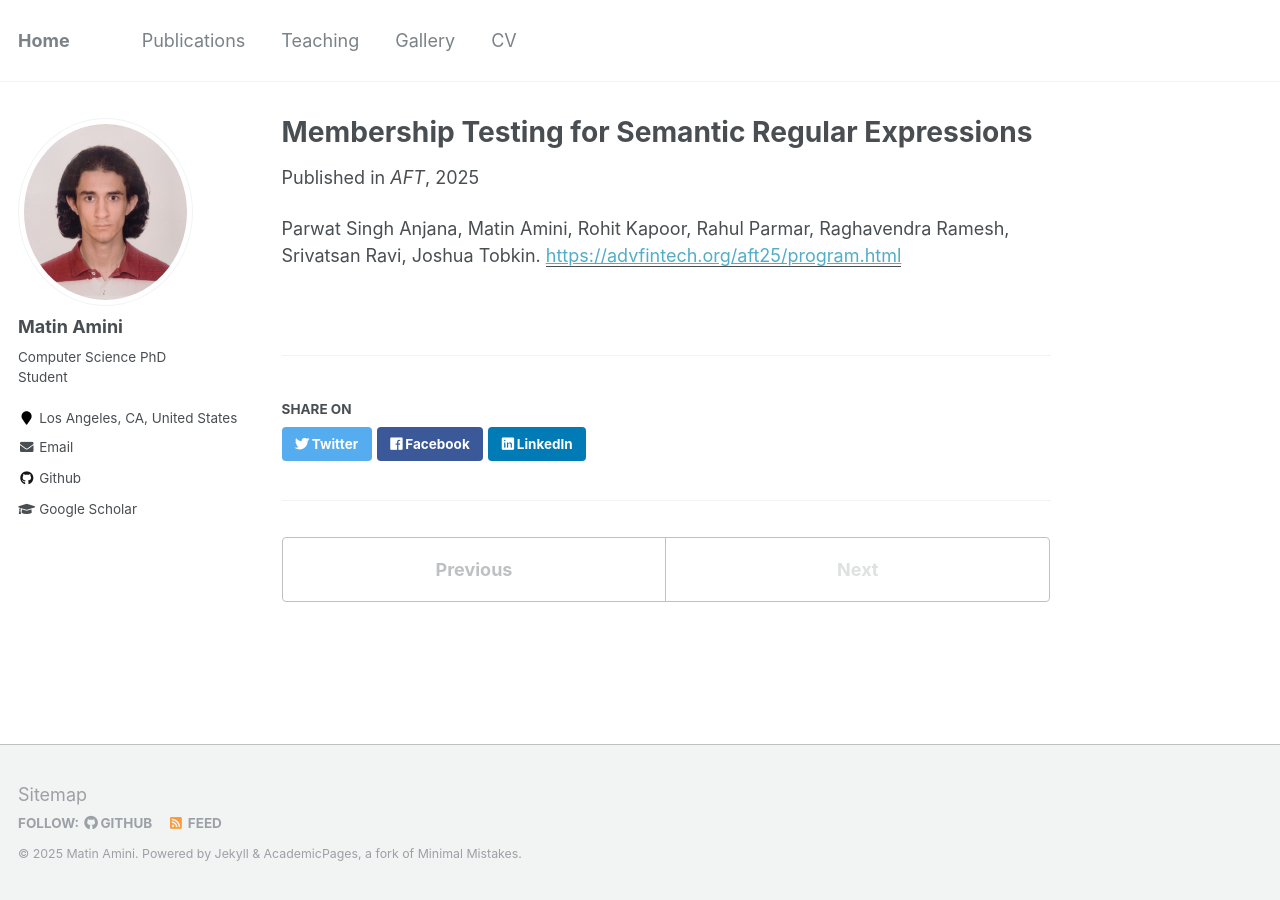
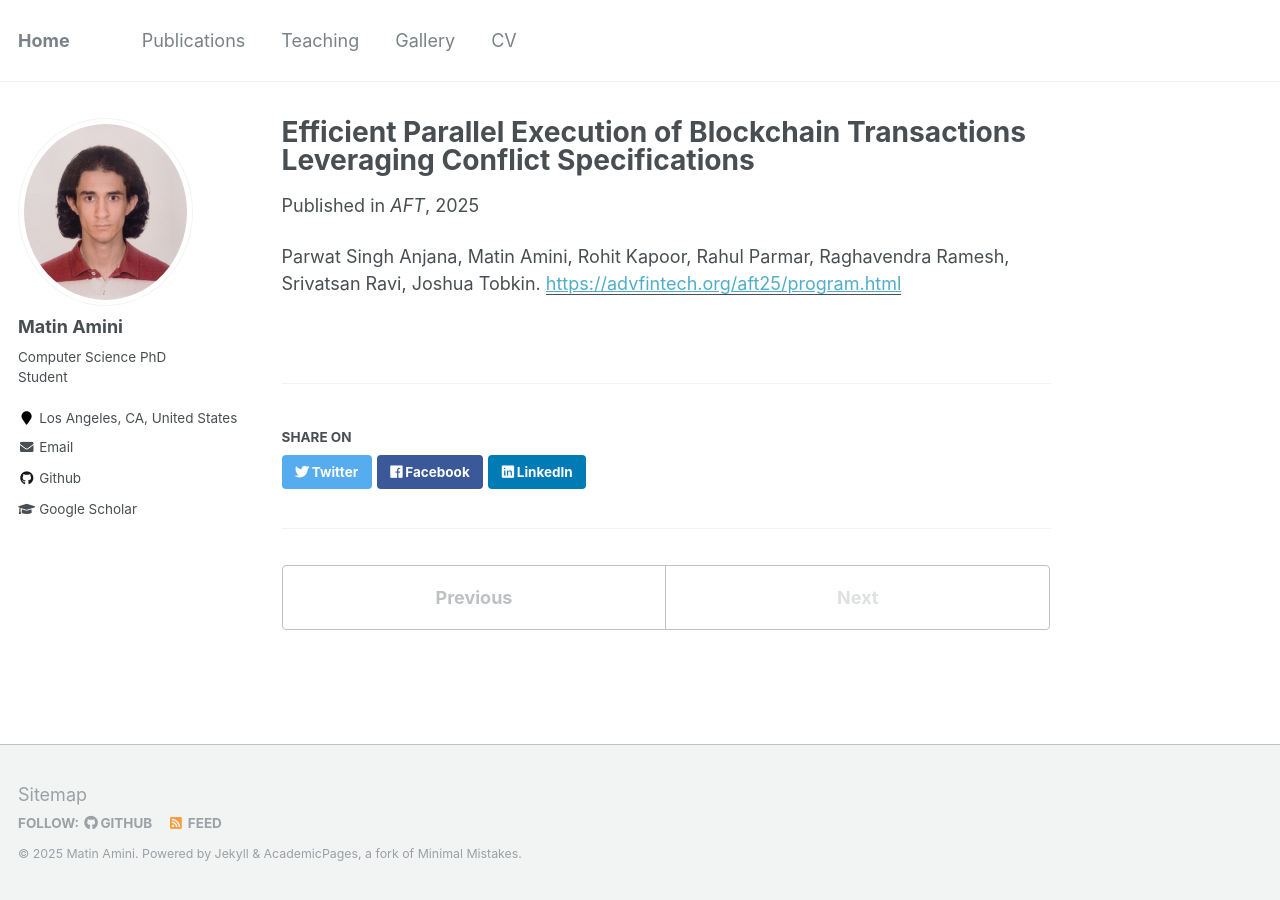
Before and after one commit to macomeback/macomeback.github.io, a Jekyll site: the page built from _publications/2025-10-07-paper-title-number-3.md, in a window 1280 px wide. Built offline with Jekyll 4.4.1, drawn with Linux system fonts in a browser that asks for light colours.

Commit message:
Update 9-29-2025

```diff
--- a/_publications/2025-10-07-paper-title-number-3.md
+++ b/_publications/2025-10-07-paper-title-number-3.md
@@ -1,5 +1,5 @@
 ---
-title: "Membership Testing for Semantic Regular Expressions"
+title: "Efficient Parallel Execution of Blockchain Transactions Leveraging Conflict Specifications "
 collection: publications
 date: 2025-10-07
 venue: 'AFT'
--- a/markdown_generator/publications.tsv
+++ b/markdown_generator/publications.tsv
@@ -1,5 +1,5 @@
 pub_date	title	venue	excerpt	citation	url_slug	paper_url
-2025-10-07	Membership Testing for Semantic Regular Expressions	AFT	 	Parwat Singh Anjana, Matin Amini, Rohit Kapoor, Rahul Parmar, Raghavendra Ramesh, Srivatsan Ravi, Joshua Tobkin.   	paper-title-number-3	https://advfintech.org/aft25/program.html
+2025-10-07	Efficient Parallel Execution of Blockchain Transactions Leveraging Conflict Specifications 	AFT	 	Parwat Singh Anjana, Matin Amini, Rohit Kapoor, Rahul Parmar, Raghavendra Ramesh, Srivatsan Ravi, Joshua Tobkin.   	paper-title-number-3	https://advfintech.org/aft25/program.html
 
 2025-10-06	“How Does my Circuit Work? ” Local Explanations for the Behavior of Sequential Circuits	FMCAD	 	Amirmohammad Nazri, Matin Amini, Mukund Raghothaman.   	paper-title-number-2	https://r-mukund.github.io/pdf/submitted/2025-SS3.pdf
 
```
